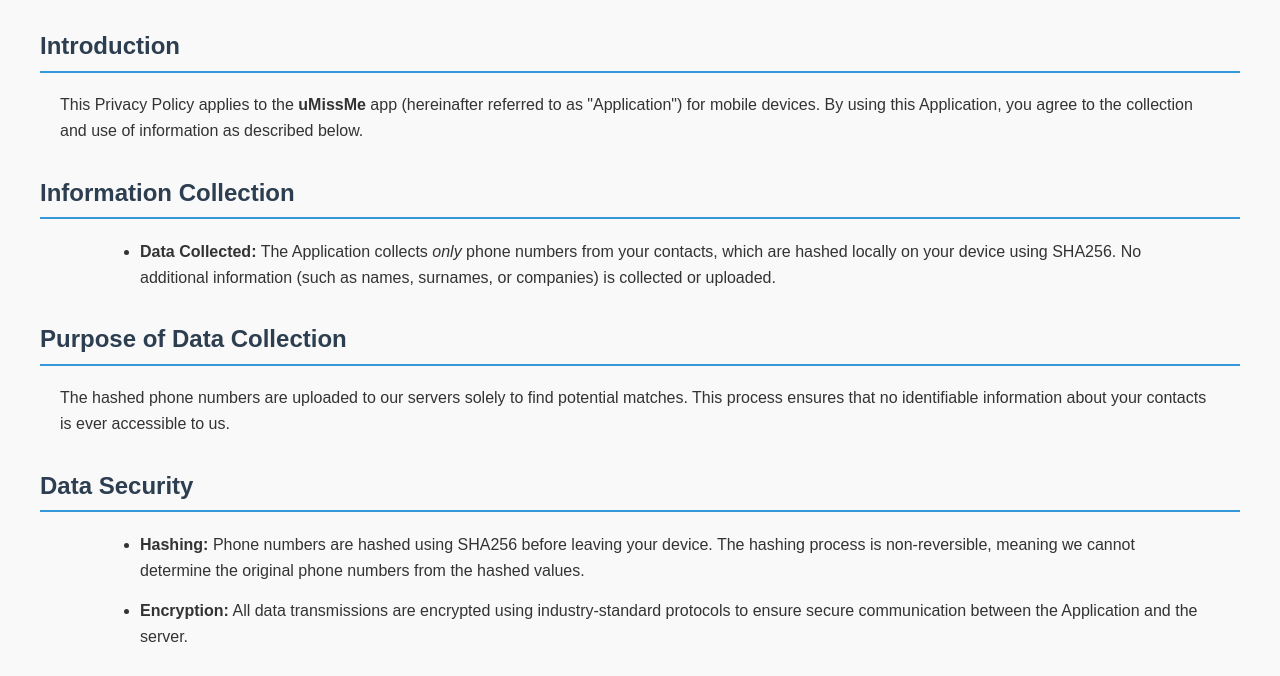
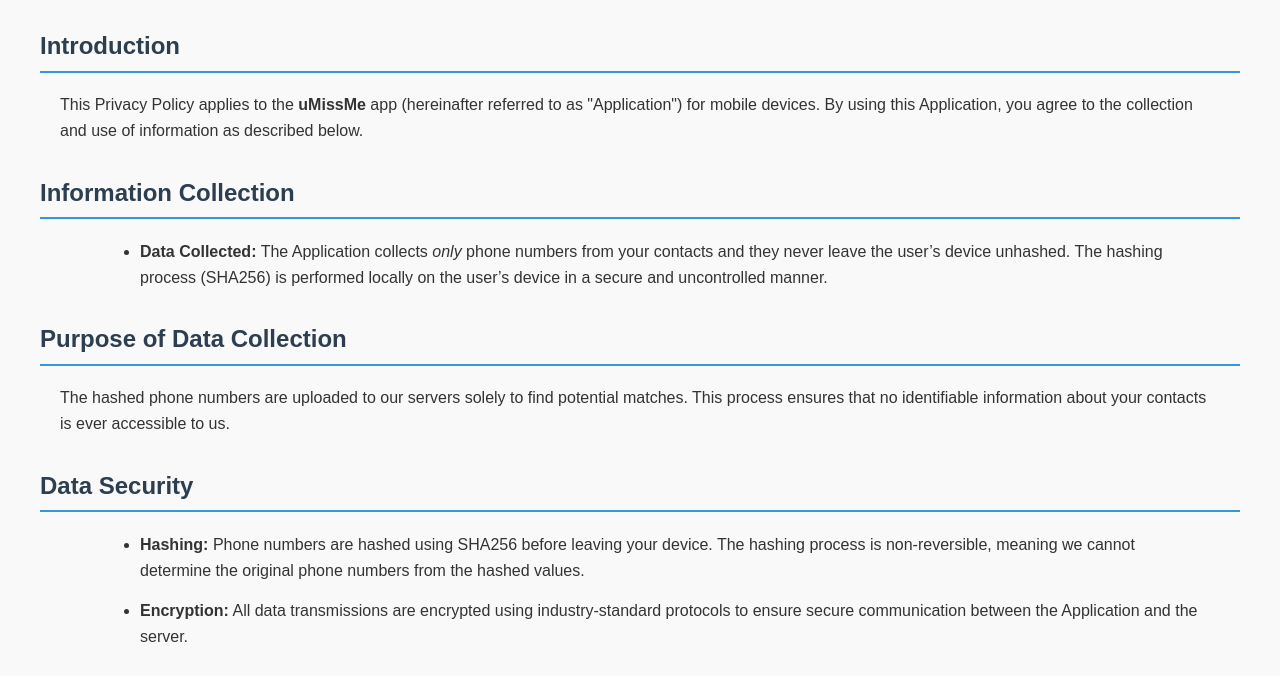
Before and after one commit to ASw1tch/asw1tch.github.io, a plain HTML site: page umissme-privacy-policy.html in a window 1280 px wide. Shown: the part 114-790 px from the top of the page. Drawn offline with Linux system fonts and the light colour scheme.

Commit message:
Update umissme-privacy-policy.html

```diff
--- a/umissme-privacy-policy.html
+++ b/umissme-privacy-policy.html
@@ -69,7 +69,7 @@
 
     <h2>Information Collection</h2>
     <ul>
-        <li><strong>Data Collected:</strong> The Application collects <em>only</em> phone numbers from your contacts, which are hashed locally on your device using SHA256. No additional information (such as names, surnames, or companies) is collected or uploaded.</li>
+        <li><strong>Data Collected:</strong> The Application collects <em>only</em> phone numbers from your contacts and they never leave the user’s device unhashed. The hashing process (SHA256) is performed locally on the user’s device in a secure and uncontrolled manner.</li>
     </ul>
 
     <h2>Purpose of Data Collection</h2>
```
